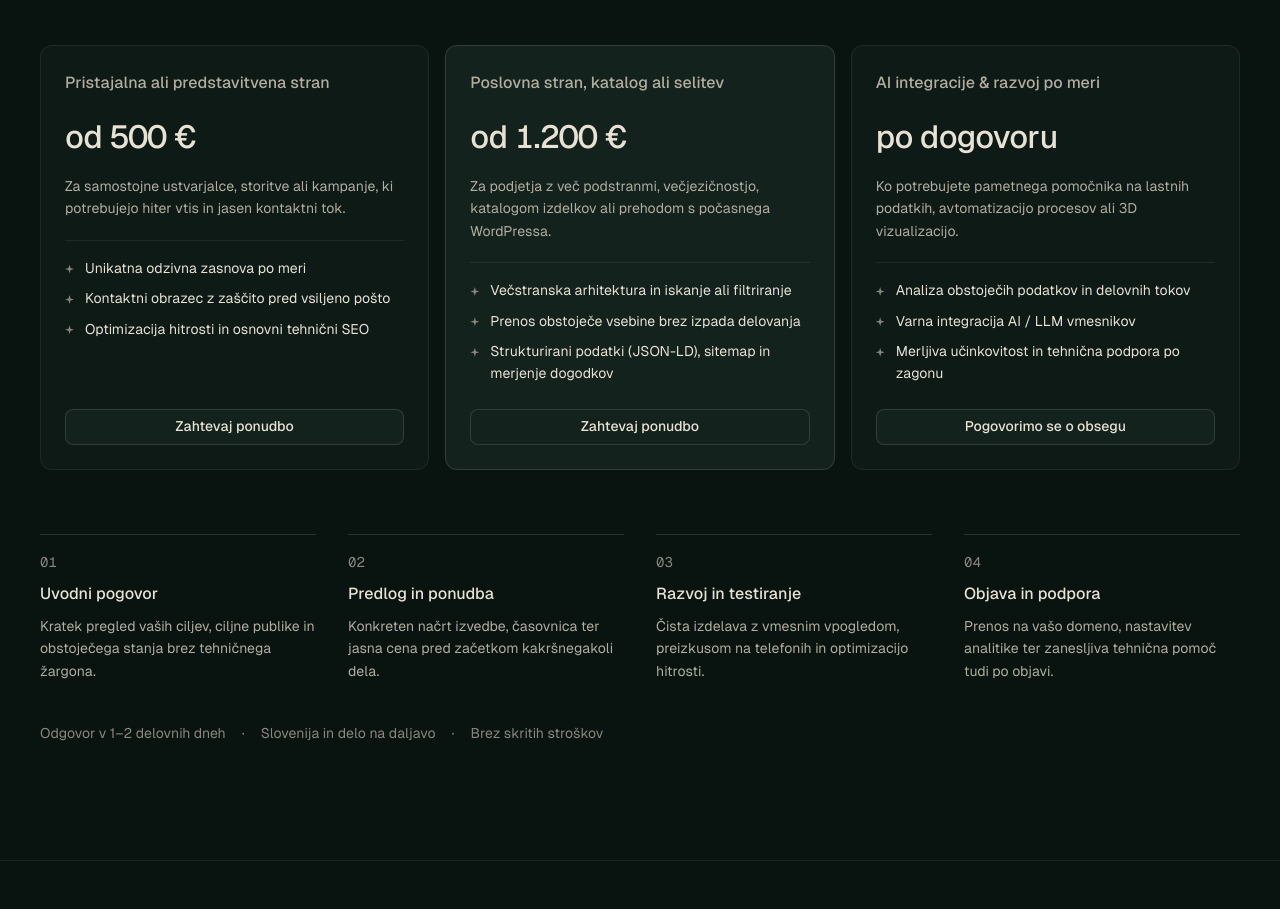
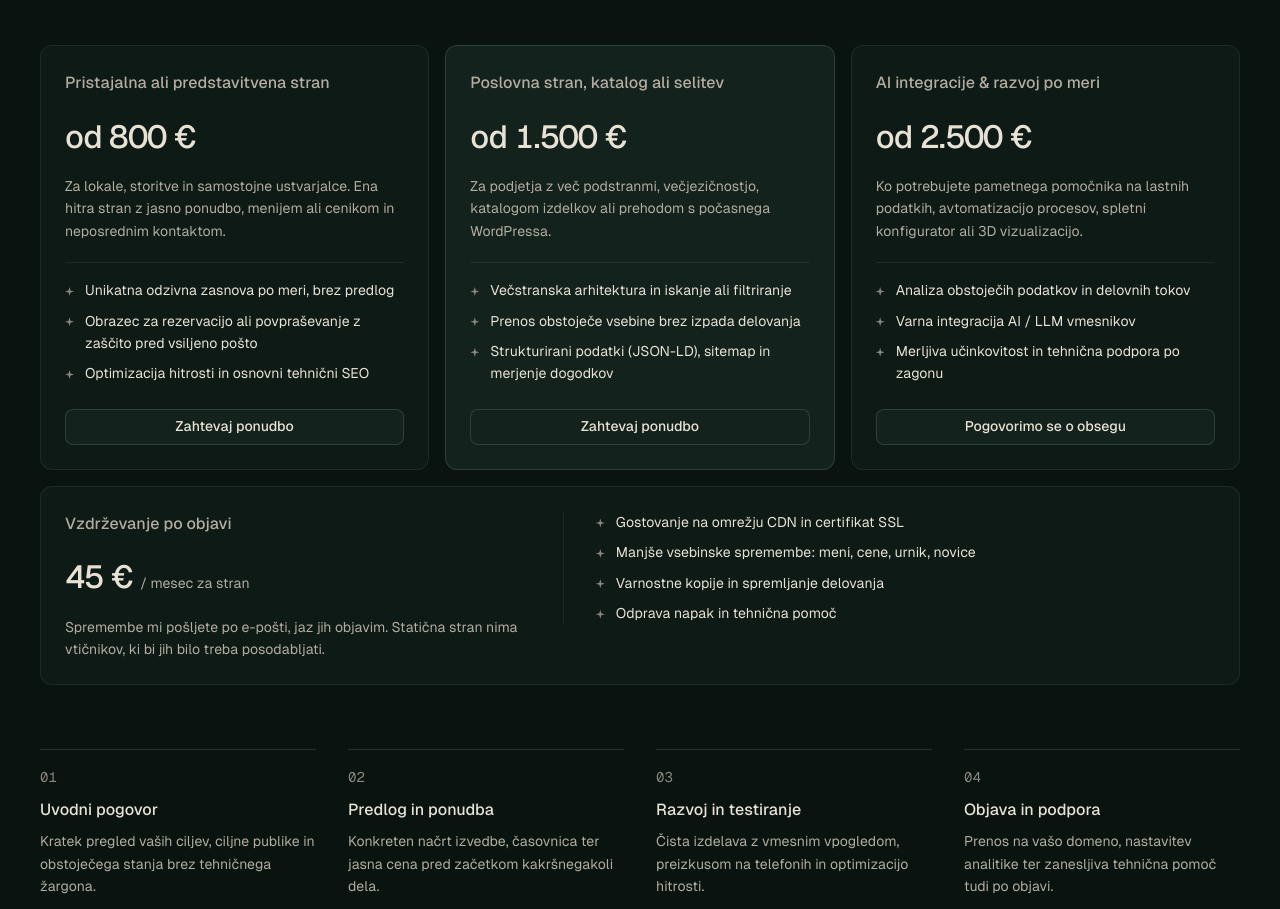
Before and after one commit to voixy25/DSSS, a plain HTML site: page index.html in a window 1280 px wide. Shown: the part 3921-4830 px from the top of the page. Drawn offline with nearby package versions, Linux system fonts and the light colour scheme; a script that the page names is missing.

Commit message:
feat: update pricing tiers and add monthly upkeep plan
Raise entry prices to match the Slovenian market for custom static
sites (800 / 1.500 / 2.500 EUR) and add a full-width upkeep card at
45 EUR per site per month. Bump the stylesheet cache-bust version.

```diff
--- a/css/style.css
+++ b/css/style.css
@@ -1010,6 +1010,33 @@ code {
   margin-top: auto;
 }
 
+/* Upkeep: full-width row under the three build tiers */
+.pricing-upkeep {
+  grid-column: 1 / -1;
+  display: grid;
+  grid-template-columns: minmax(0, 5fr) minmax(0, 7fr);
+  gap: 32px;
+  align-items: start;
+}
+
+.pricing-upkeep .pricing-summary {
+  margin-bottom: 0;
+}
+
+.pricing-upkeep .pricing-list {
+  margin: 0;
+  padding: 0 0 0 32px;
+  border-top: 0;
+  border-left: 1px solid var(--line);
+}
+
+.pricing-unit {
+  font-size: 14px;
+  font-weight: 400;
+  letter-spacing: 0;
+  color: var(--text-2);
+}
+
 /* Process */
 .process-panel {
   padding: 0;
@@ -1588,6 +1615,21 @@ code {
     grid-template-columns: 1fr;
   }
 
+  .pricing-upkeep {
+    grid-template-columns: 1fr;
+    gap: 0;
+  }
+
+  .pricing-upkeep .pricing-summary {
+    margin-bottom: 20px;
+  }
+
+  .pricing-upkeep .pricing-list {
+    padding: 16px 0 0;
+    border-left: 0;
+    border-top: 1px solid var(--line);
+  }
+
   .process-steps {
     grid-template-columns: repeat(2, minmax(0, 1fr));
   }
--- a/index.html
+++ b/index.html
@@ -30,7 +30,7 @@
   <meta name="twitter:image" content="https://portfolio.skomina.si/media/og-image.png">
 
   <link rel="preload" href="media/fonts/Geist-Variable.woff2" as="font" type="font/woff2" crossorigin>
-  <link rel="stylesheet" href="css/style.css?v=20261120-unslop">
+  <link rel="stylesheet" href="css/style.css?v=20261121-cene">
 
   <script type="application/ld+json">
   {
@@ -511,13 +511,13 @@
             <div class="pricing-head">
               <h3 class="pricing-title">Pristajalna ali predstavitvena stran</h3>
             </div>
-            <p class="pricing-price">od 500 €</p>
+            <p class="pricing-price">od 800 €</p>
             <p class="pricing-summary">
-              Za samostojne ustvarjalce, storitve ali kampanje, ki potrebujejo hiter vtis in jasen kontaktni tok.
+              Za lokale, storitve in samostojne ustvarjalce. Ena hitra stran z jasno ponudbo, menijem ali cenikom in neposrednim kontaktom.
             </p>
             <ul class="pricing-list">
-              <li>Unikatna odzivna zasnova po meri</li>
-              <li>Kontaktni obrazec z zaščito pred vsiljeno pošto</li>
+              <li>Unikatna odzivna zasnova po meri, brez predlog</li>
+              <li>Obrazec za rezervacijo ali povpraševanje z zaščito pred vsiljeno pošto</li>
               <li>Optimizacija hitrosti in osnovni tehnični SEO</li>
             </ul>
             <a class="btn btn-secondary btn-sm" href="#kontakt" data-prefill-service="Spletna stran" data-track-cta="pricing_landing">
@@ -529,7 +529,7 @@
             <div class="pricing-head">
               <h3 class="pricing-title">Poslovna stran, katalog ali selitev</h3>
             </div>
-            <p class="pricing-price">od 1.200 €</p>
+            <p class="pricing-price">od 1.500 €</p>
             <p class="pricing-summary">
               Za podjetja z več podstranmi, večjezičnostjo, katalogom izdelkov ali prehodom s počasnega WordPressa.
             </p>
@@ -547,9 +547,9 @@
             <div class="pricing-head">
               <h3 class="pricing-title">AI integracije &amp; razvoj po meri</h3>
             </div>
-            <p class="pricing-price">po dogovoru</p>
+            <p class="pricing-price">od 2.500 €</p>
             <p class="pricing-summary">
-              Ko potrebujete pametnega pomočnika na lastnih podatkih, avtomatizacijo procesov ali 3D vizualizacijo.
+              Ko potrebujete pametnega pomočnika na lastnih podatkih, avtomatizacijo procesov, spletni konfigurator ali 3D vizualizacijo.
             </p>
             <ul class="pricing-list">
               <li>Analiza obstoječih podatkov in delovnih tokov</li>
@@ -559,6 +559,24 @@
             <a class="btn btn-secondary btn-sm" href="#kontakt" data-prefill-service="AI integracija" data-track-cta="pricing_ai">
               Pogovorimo se o obsegu
             </a>
+          </article>
+
+          <article class="pricing-card pricing-upkeep" aria-labelledby="pricing-upkeep-title">
+            <div class="pricing-upkeep-main">
+              <div class="pricing-head">
+                <h3 id="pricing-upkeep-title" class="pricing-title">Vzdrževanje po objavi</h3>
+              </div>
+              <p class="pricing-price">45 € <span class="pricing-unit">/ mesec za stran</span></p>
+              <p class="pricing-summary">
+                Spremembe mi pošljete po e-pošti, jaz jih objavim. Statična stran nima vtičnikov, ki bi jih bilo treba posodabljati.
+              </p>
+            </div>
+            <ul class="pricing-list">
+              <li>Gostovanje na omrežju CDN in certifikat SSL</li>
+              <li>Manjše vsebinske spremembe: meni, cene, urnik, novice</li>
+              <li>Varnostne kopije in spremljanje delovanja</li>
+              <li>Odprava napak in tehnična pomoč</li>
+            </ul>
           </article>
         </div>
 
```
